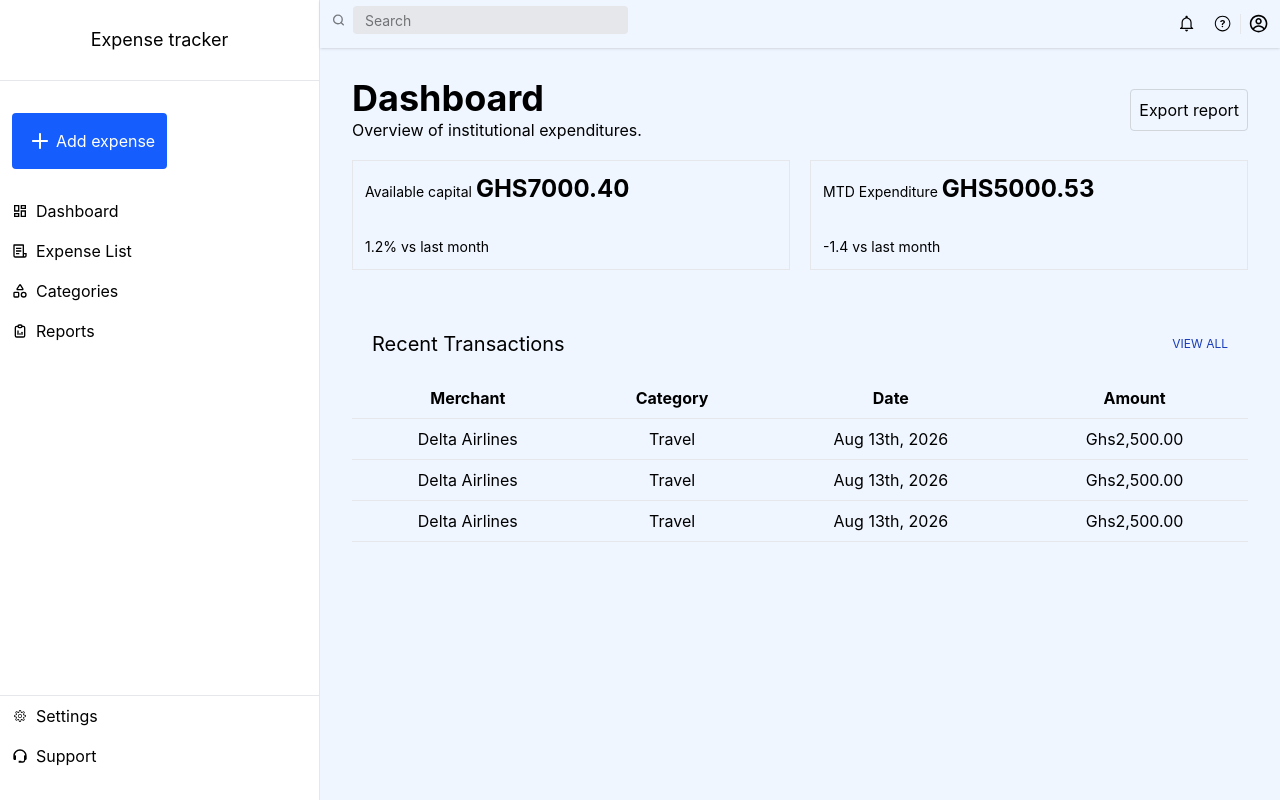
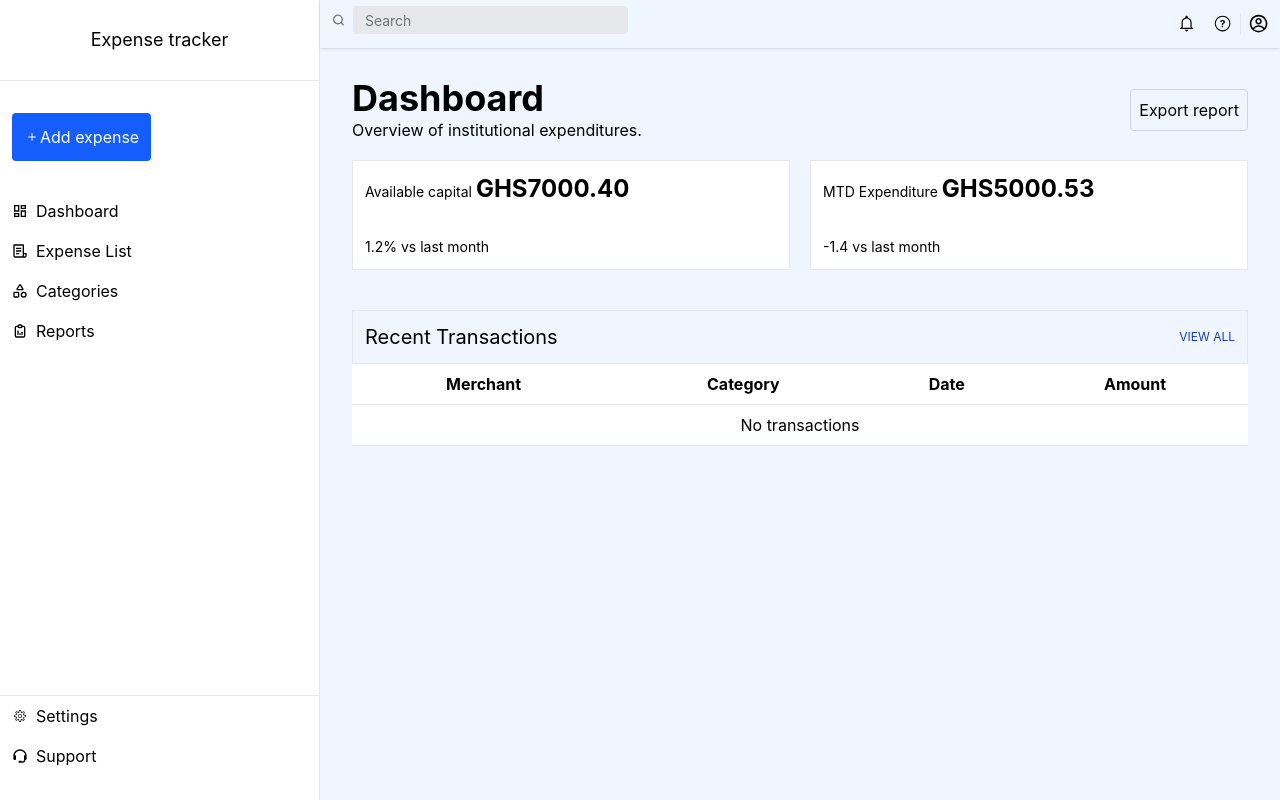
Before and after one commit to nanayaww/expense_tracker, a React (Vite) app: page / in a window 1280 px wide. Built offline with nearby package versions, Linux system fonts and the light colour scheme.

Commit message:
add new expenses

```diff
--- a/src/App.jsx
+++ b/src/App.jsx
@@ -4,10 +4,11 @@ import Sidebar from "./assets/components/sidebar/Sidebar";
 
 function App() {
   const [expense, setExpense] = useState([]);
+
   return (
     <div className=" grid grid-cols-4 ">
       <Sidebar expense={expense} setExpense={setExpense} />
-      <Container />
+      <Container expense={expense} />
     </div>
   );
 }
--- a/src/assets/components/main/Content.jsx
+++ b/src/assets/components/main/Content.jsx
@@ -1,11 +1,9 @@
 import { Outlet } from "react-router-dom";
-import Dashboard from "./Dashboard";
-import ExpenseList from "./expenseList/ExpenseList";
 
-function Content() {
+function Content({ expense }) {
   return (
     <div className=" flex-2 flex w-full p-8">
-      <Outlet />
+      <Outlet context={{ expense }} />
     </div>
   );
 }
--- a/src/assets/components/main/Recent_Transactions.jsx
+++ /dev/null
@@ -1,38 +0,0 @@
-function Recent_Transactions() {
-  return (
-    <div className="mt-10">
-      <span className=" flex items-center justify-between p-5 bg-blue-50">
-        <span className=" text-xl">Recent Transactions</span>
-        <button className=" text-xs text-blue-800"> VIEW ALL</button>
-      </span>
-      <table className="w-full">
-        <tr>
-          <th>Merchant</th>
-          <th>Category</th>
-          <th>Date</th>
-          <th>Amount</th>
-        </tr>
-        <tr>
-          <td>Delta Airlines</td>
-          <td>Travel</td>
-          <td>Aug 13th, 2026</td>
-          <td>Ghs2,500.00</td>
-        </tr>
-        <tr>
-          <td>Delta Airlines</td>
-          <td>Travel</td>
-          <td>Aug 13th, 2026</td>
-          <td>Ghs2,500.00</td>
-        </tr>
-        <tr>
-          <td>Delta Airlines</td>
-          <td>Travel</td>
-          <td>Aug 13th, 2026</td>
-          <td>Ghs2,500.00</td>
-        </tr>
-      </table>
-    </div>
-  );
-}
-
-export default Recent_Transactions;
--- a/src/assets/components/main/Card.jsx
+++ b/src/assets/components/main/dashboard/Card.jsx
@@ -1,6 +1,6 @@
 function Card({ title, value, change }) {
   return (
-    <div className=" flex-1 border border-gray-200 flex flex-col p-3 gap-8 ">
+    <div className=" flex-1 border border-gray-200 bg-white flex flex-col p-3 gap-8 ">
       <div className="">
         <span className=" text-sm ">{title} </span>
         <span className=" text-2xl font-bold">{value} </span>
--- a/src/assets/components/main/Dashboard.jsx
+++ b/src/assets/components/main/dashboard/Dashboard.jsx
@@ -1,6 +1,6 @@
-import Button from "../Button";
+import Button from "../../Button";
 import Card from "./Card";
-import Recent_Transactions from "./Recent_Transactions";
+import Recent_Transactions from "../dashboard/Recent_Transactions";
 
 export default function Dashboard() {
   return (
--- /dev/null
+++ b/src/assets/components/main/dashboard/Recent_Transactions.jsx
@@ -0,0 +1,53 @@
+import { useOutletContext } from "react-router-dom";
+
+function Recent_Transactions() {
+  const { expense } = useOutletContext();
+
+  const recent = getRecentTransactions(expense);
+
+  function getRecentTransactions(data) {
+    if (data.length > 4) {
+      return data.slice(-3);
+    }
+    return data;
+  }
+
+  return (
+    <div className="mt-10 bg-white">
+      <span className=" flex items-center justify-between p-3 bg-blue-50 border border-gray-200">
+        <span className=" text-xl">Recent Transactions</span>
+        <button className=" text-xs text-blue-800"> VIEW ALL</button>
+      </span>
+      <table className="w-full">
+        <thead>
+          <tr>
+            <th>Merchant</th>
+            <th>Category</th>
+            <th>Date</th>
+            <th>Amount</th>
+          </tr>
+        </thead>
+        <tbody>
+          {recent.length === 0 ? (
+            <tr>
+              <td colSpan="4">No transactions</td>
+            </tr>
+          ) : (
+            recent.map((item) => (
+              <tr key={item.id}>
+                <td>{item.merchant}</td>
+                <td>{item.category}</td>
+                <td>{item.date}</td>
+                <td>
+                  {item.currency} {item.amount}
+                </td>
+              </tr>
+            ))
+          )}
+        </tbody>
+      </table>
+    </div>
+  );
+}
+
+export default Recent_Transactions;
--- a/src/assets/components/main/expenseList/AddExpense.jsx
+++ b/src/assets/components/main/expenseList/AddExpense.jsx
@@ -55,7 +55,7 @@ function AddExpense({ showAddExpense, handleClick, setExpense }) {
               <label htmlFor="currency" className="flex flex-col gap-1">
                 Currency
                 <select className="formInput" name="currency" id="currency">
-                  <option value="usd">USD</option>
+                  <option value="USD">USD</option>
                 </select>
               </label>
             </div>
--- a/src/assets/components/main/expenseList/Expense.jsx
+++ b/src/assets/components/main/expenseList/Expense.jsx
@@ -1,6 +1,7 @@
 import { IoIosArrowBack, IoIosArrowForward } from "react-icons/io";
+import ExpenseItem from "./ExpenseItem";
 
-function Expense() {
+function Expense({ expense }) {
   return (
     <div>
       <div className="flex items-center justify-between mt-5 bg-white border border-gray-200 p-3">
@@ -30,36 +31,26 @@ function Expense() {
       </div>
       <div className=" mt-10">
         <table className="w-full bg-white">
+          <thead>
             <tr>
               <th>Date</th>
               <th>Description</th>
               <th>Category</th>
               <th>Amount</th>
             </tr>
+          </thead>
+
+          <tbody>
+            {expense.length === 0 ? (
               <tr>
-            <td>Aug 13th, 2026</td>
-            <td>okay</td>
-            <td>Travel</td>
-            <td>Ghs2,500.00</td>
+                <td colSpan="4">No transactions</td>
               </tr>
-          <tr>
-            <td>Aug 13th, 2026</td>
-            <td>okay</td>
-            <td>Travel</td>
-            <td>Ghs2,500.00</td>
-          </tr>
-          <tr>
-            <td>Aug 13th, 2026</td>
-            <td>okay</td>
-            <td>Travel</td>
-            <td>Ghs2,500.00</td>
-          </tr>
-          <tr>
-            <td>okay</td>
-            <td>okay</td>
-            <td>Total for the period</td>
-            <td>Ghs7,500.00</td>
-          </tr>
+            ) : (
+              expense.map((item) => {
+                return <ExpenseItem key={item.id} expenseList={item} />;
+              })
+            )}
+          </tbody>
         </table>
       </div>
     </div>
--- /dev/null
+++ b/src/assets/components/main/expenseList/ExpenseItem.jsx
@@ -0,0 +1,15 @@
+function ExpenseItem({ expenseList }) {
+  return (
+    <tr key={expenseList.id}>
+      <td>{expenseList.date}</td>
+      <td>{expenseList.merchant}</td>
+      <td>{expenseList.category}</td>
+      <td>
+        {expenseList.currency}
+        {expenseList.amount}
+      </td>
+    </tr>
+  );
+}
+
+export default ExpenseItem;
--- a/src/assets/components/main/expenseList/ExpenseList.jsx
+++ b/src/assets/components/main/expenseList/ExpenseList.jsx
@@ -1,11 +1,14 @@
 import Expense from "./Expense";
 import ExpenseHead from "./ExpenseHead";
+import { useOutletContext } from "react-router-dom";
 
 function ExpenseList() {
+  const { expense } = useOutletContext();
+
   return (
     <div className=" w-full">
       <ExpenseHead />
-      <Expense />
+      <Expense expense={expense} />
     </div>
   );
 }
--- a/src/assets/components/sidebar/Sidebar.jsx
+++ b/src/assets/components/sidebar/Sidebar.jsx
@@ -34,7 +34,7 @@ function Sidebar({ expense, setExpense }) {
           />
           <Button
             handleClick={handleShowExpense}
-            child={<IoIosAdd size={"2rem"} />}
+            child={<IoIosAdd size={"1em"} />}
             value="Add expense"
             style={" bg-blue-600 p-3 rounded-sm text-white flex items-center "}
           />
--- a/src/main.jsx
+++ b/src/main.jsx
@@ -3,9 +3,9 @@ import { createRoot } from "react-dom/client";
 import "./index.css";
 import App from "./App.jsx";
 import { createBrowserRouter, RouterProvider } from "react-router-dom";
-import Dashboard from "./assets/components/main/Dashboard.jsx";
 import ExpenseList from "./assets/components/main/expenseList/ExpenseList.jsx";
 import Categories from "./assets/components/main/categories/Categories.jsx";
+import Dashboard from "./assets/components/main/dashboard/Dashboard.jsx";
 
 const router = createBrowserRouter([
   {
```
Also changed, not shown: 1 other file (tests, documents, lock files or other folders). Lines whose indentation alone changed are shown as unchanged.
